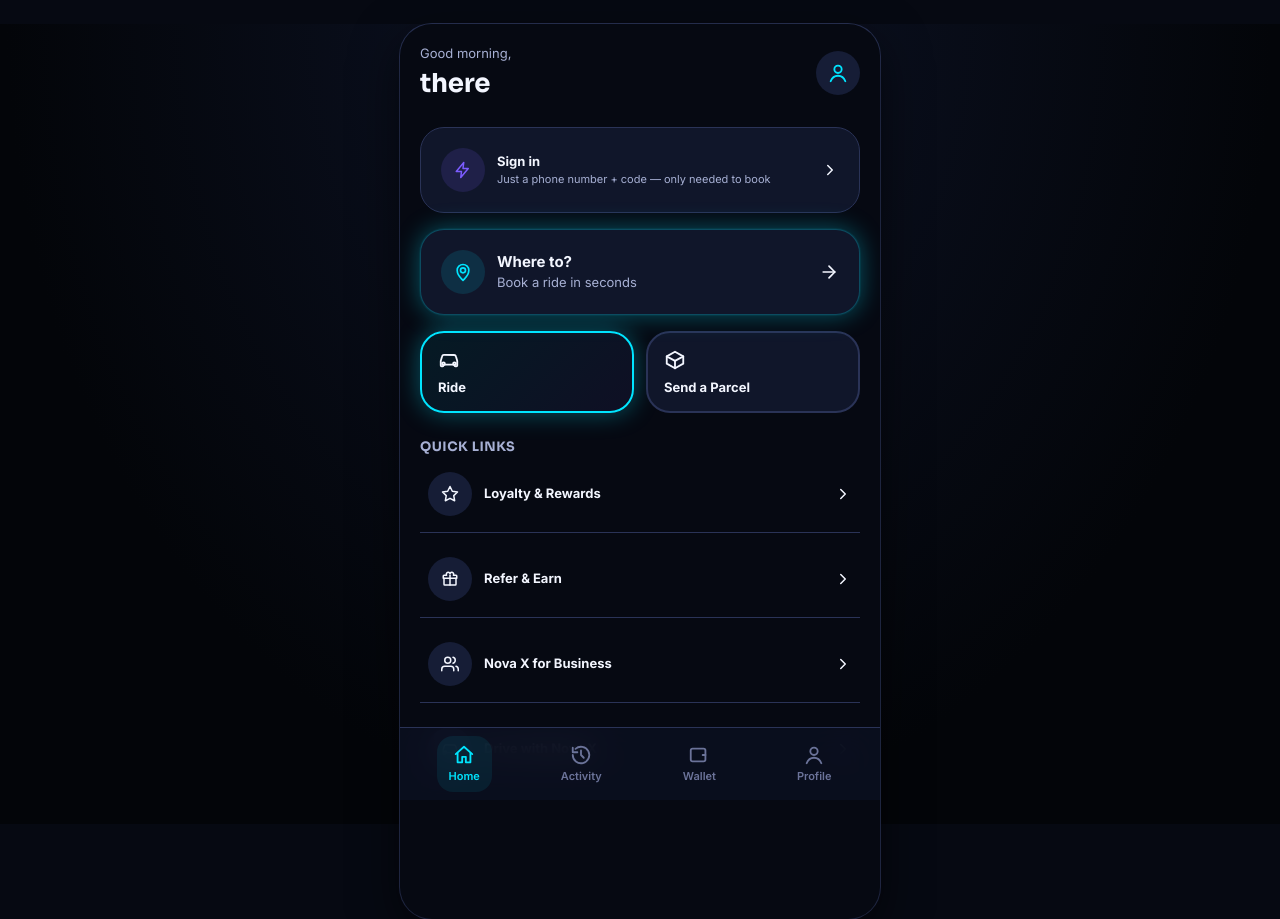
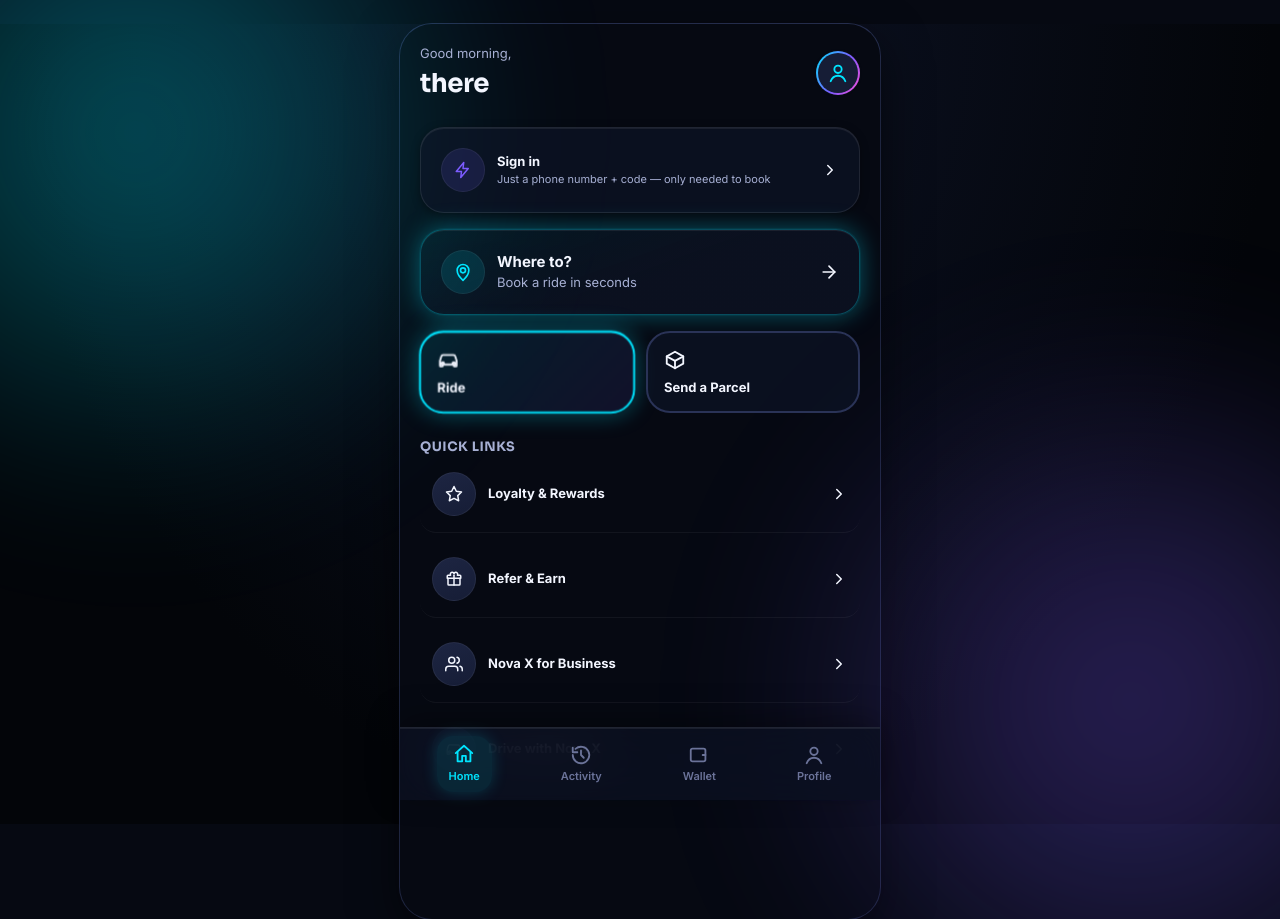
Before and after one commit to amdapex55-commits/novax-rides, a plain HTML site: page index.html in a window 1280 px wide. Drawn offline with nearby package versions, Linux system fonts and the light colour scheme.

Commit message:
Add files via upload

```diff
--- a/animations.css
+++ b/animations.css
@@ -1,11 +1,12 @@
 /* Nova X Rides — motion system. */
 
-/* Page transition: views fade+rise in as the router swaps them. */
+/* Page transition: views fade+rise+focus in as the router swaps them —
+   the slight blur-to-sharp adds a depth cue flat fades don't have. */
 @keyframes nx-view-in {
-  from { opacity: 0; transform: translateY(12px); }
-  to   { opacity: 1; transform: translateY(0); }
+  from { opacity: 0; transform: translateY(16px) scale(0.98); filter: blur(4px); }
+  to   { opacity: 1; transform: translateY(0) scale(1); filter: blur(0); }
 }
-.view-enter { animation: nx-view-in var(--dur-med) var(--ease-spring) forwards; }
+.view-enter { animation: nx-view-in 420ms var(--ease-spring) forwards; }
 
 /* Staggered list items */
 @keyframes nx-stagger-in {
--- a/base.css
+++ b/base.css
@@ -20,7 +20,8 @@ body {
 h1, h2, h3, h4 {
   font-family: var(--font-display);
   font-weight: 700;
-  letter-spacing: -0.01em;
+  letter-spacing: -0.02em;
+  font-feature-settings: "ss01" 1;
 }
 
 button, input, textarea, select {
@@ -53,6 +54,43 @@ img { max-width: 100%; display: block; }
   display: flex;
   flex-direction: column;
   overflow-x: hidden;
+  isolation: isolate;
+}
+
+/* Ambient aura — two soft, slowly-drifting glow blobs behind every screen.
+   This one layer is most of the difference between "flat dark app" and
+   "app that feels expensive": nothing else in the DOM references it. */
+#app-root::before,
+#app-root::after {
+  content: "";
+  position: fixed;
+  width: 60vmax;
+  height: 60vmax;
+  border-radius: 50%;
+  z-index: -1;
+  pointer-events: none;
+  filter: blur(80px);
+  opacity: 0.35;
+  animation: nx-aura-drift 18s ease-in-out infinite alternate;
+}
+#app-root::before {
+  top: -20vmax;
+  left: -20vmax;
+  background: radial-gradient(circle, var(--accent) 0%, transparent 70%);
+}
+#app-root::after {
+  bottom: -22vmax;
+  right: -18vmax;
+  background: radial-gradient(circle, var(--accent-2) 0%, transparent 70%);
+  animation-delay: -9s;
+  animation-direction: alternate-reverse;
+}
+@keyframes nx-aura-drift {
+  from { transform: translate(0, 0) scale(1); }
+  to   { transform: translate(6%, 4%) scale(1.12); }
+}
+@media (prefers-reduced-motion: reduce) {
+  #app-root::before, #app-root::after { animation: none; }
 }
 
 #view-container {
--- a/components.css
+++ b/components.css
@@ -4,6 +4,7 @@
 
 /* ---------- Buttons ---------- */
 .btn {
+  position: relative;
   display: inline-flex;
   align-items: center;
   justify-content: center;
@@ -13,18 +14,37 @@
   border-radius: var(--r-md);
   font-weight: 700;
   font-size: 15px;
-  transition: transform var(--dur-fast) var(--ease-out), box-shadow var(--dur-fast), opacity var(--dur-fast);
+  overflow: hidden;
+  transition: transform var(--dur-fast) var(--ease-bounce), box-shadow var(--dur-fast), opacity var(--dur-fast), filter var(--dur-fast);
   white-space: nowrap;
 }
-.btn:active { transform: scale(0.97); }
+.btn:active { transform: scale(0.96); filter: brightness(0.94); }
 .btn:disabled { opacity: 0.45; pointer-events: none; }
 .btn-block { width: 100%; }
 .btn-sm { height: 40px; padding: 0 var(--sp-4); font-size: 13px; border-radius: var(--r-sm); }
 
 .btn-primary {
-  background: var(--accent-gradient);
+  background: var(--accent-gradient-3);
+  background-size: 200% 100%;
   color: var(--on-accent);
-  box-shadow: var(--accent-glow);
+  box-shadow: var(--accent-glow), var(--glass-highlight);
+  transition: transform var(--dur-fast) var(--ease-bounce), box-shadow var(--dur-fast), background-position var(--dur-slow) var(--ease-out);
+}
+.btn-primary:active { background-position: 100% 0; }
+/* Diagonal light sweep on primary CTAs — the single biggest "this cost
+   money" cue you can add to a button for free. */
+.btn-primary::after {
+  content: "";
+  position: absolute;
+  inset: 0;
+  background: linear-gradient(115deg, transparent 30%, rgba(255,255,255,0.35) 48%, transparent 62%);
+  transform: translateX(-120%);
+  animation: nx-btn-shine 3.2s ease-in-out infinite;
+  animation-delay: 1s;
+}
+@keyframes nx-btn-shine {
+  0%, 40% { transform: translateX(-120%); }
+  65%, 100% { transform: translateX(120%); }
 }
 .btn-secondary {
   background: var(--surface-2);
@@ -42,30 +62,43 @@
 }
 .btn-icon {
   width: 44px; height: 44px; padding: 0; border-radius: var(--r-full);
-  background: var(--surface-2);
+  background: var(--glass-bg);
+  border: 1px solid var(--glass-border);
+  box-shadow: var(--glass-highlight);
+  backdrop-filter: blur(var(--glass-blur));
+  -webkit-backdrop-filter: blur(var(--glass-blur));
   display: inline-flex; align-items: center; justify-content: center;
+  transition: transform var(--dur-fast) var(--ease-bounce);
 }
-.btn-icon:active { transform: scale(0.92); }
+.btn-icon:active { transform: scale(0.9); }
 
 /* ---------- Cards & surfaces ---------- */
 .card {
-  background: var(--surface);
-  border: 1px solid var(--surface-border);
+  background: var(--glass-bg);
+  border: 1px solid var(--glass-border);
   border-radius: var(--r-lg);
   padding: var(--sp-5);
+  backdrop-filter: blur(var(--glass-blur));
+  -webkit-backdrop-filter: blur(var(--glass-blur));
+  box-shadow: var(--glass-highlight), var(--shadow-sm);
+  transition: transform var(--dur-fast) var(--ease-out), box-shadow var(--dur-fast);
 }
 .card-elevated {
   background: linear-gradient(160deg, var(--surface-2), var(--surface));
-  box-shadow: var(--shadow-md);
+  box-shadow: var(--shadow-md), var(--glass-highlight);
 }
 .glow-card {
   position: relative;
-  background: var(--surface);
+  background: linear-gradient(160deg, rgba(0,229,255,0.07), var(--glass-bg) 55%);
   border-radius: var(--r-lg);
   padding: var(--sp-5);
-  border: 1px solid rgba(0, 229, 255, 0.25);
-  box-shadow: 0 0 0 1px rgba(0, 229, 255, 0.06), var(--accent-glow);
+  border: 1px solid rgba(0, 229, 255, 0.28);
+  backdrop-filter: blur(var(--glass-blur));
+  -webkit-backdrop-filter: blur(var(--glass-blur));
+  box-shadow: 0 0 0 1px rgba(0, 229, 255, 0.06), var(--accent-glow), var(--glass-highlight);
+  transition: transform var(--dur-fast) var(--ease-bounce), box-shadow var(--dur-fast);
 }
+.glow-card:active { transform: scale(0.985); }
 
 /* ---------- Inputs ---------- */
 .field-label {
@@ -130,35 +163,44 @@ textarea.input { height: auto; min-height: 90px; padding-top: var(--sp-3); resiz
   justify-content: space-around;
   align-items: center;
   padding: var(--sp-2) var(--sp-2) calc(var(--sp-2) + var(--safe-bottom));
-  background: rgba(11, 16, 32, 0.85);
-  backdrop-filter: blur(16px);
-  border-top: 1px solid var(--surface-border);
+  background: var(--glass-bg-strong);
+  backdrop-filter: blur(24px) saturate(1.4);
+  -webkit-backdrop-filter: blur(24px) saturate(1.4);
+  border-top: 1px solid var(--glass-border);
+  box-shadow: var(--glass-highlight), 0 -8px 32px rgba(0,0,0,0.35);
   z-index: 50;
 }
 .nav-item {
+  position: relative;
   display: flex; flex-direction: column; align-items: center; gap: 2px;
   padding: var(--sp-2) var(--sp-3);
   border-radius: var(--r-md);
   color: var(--text-muted);
   font-size: 11px;
   font-weight: 600;
-  transition: color var(--dur-fast);
+  transition: color var(--dur-fast), transform var(--dur-fast) var(--ease-bounce);
 }
-.nav-item svg { width: 22px; height: 22px; }
-.nav-item.active { color: var(--accent); background: rgba(0, 229, 255, 0.08); }
+.nav-item svg { width: 22px; height: 22px; transition: transform var(--dur-fast) var(--ease-bounce); }
+.nav-item:active { transform: scale(0.9); }
+.nav-item.active { color: var(--accent); background: rgba(0, 229, 255, 0.1); box-shadow: 0 0 16px rgba(0,229,255,0.18); }
+.nav-item.active svg { transform: translateY(-1px); }
 
 /* ---------- List items / rows ---------- */
 .list-row {
   display: flex;
   align-items: center;
   gap: var(--sp-3);
-  padding: var(--sp-4) var(--sp-2);
-  border-bottom: 1px solid var(--surface-border);
+  padding: var(--sp-4) var(--sp-3);
+  border-radius: var(--r-md);
+  border-bottom: 1px solid rgba(255,255,255,0.05);
+  transition: background var(--dur-fast), transform var(--dur-fast) var(--ease-bounce);
 }
 .list-row:last-child { border-bottom: none; }
+.list-row:active { background: rgba(255,255,255,0.04); transform: scale(0.99); }
 .list-row-icon {
   width: 44px; height: 44px; border-radius: var(--r-full);
-  background: var(--surface-2);
+  background: linear-gradient(160deg, var(--surface-3), var(--surface-2));
+  border: 1px solid rgba(255,255,255,0.06);
   display: flex; align-items: center; justify-content: center;
   flex-shrink: 0;
 }
@@ -173,10 +215,10 @@ textarea.input { height: auto; min-height: 90px; padding-top: var(--sp-3); resiz
   text-transform: uppercase;
   letter-spacing: 0.03em;
 }
-.badge-success { background: rgba(46, 230, 166, 0.12); color: var(--success); }
-.badge-warning { background: rgba(255, 181, 71, 0.12); color: var(--warning); }
-.badge-error { background: rgba(255, 84, 112, 0.12); color: var(--error); }
-.badge-accent { background: rgba(0, 229, 255, 0.12); color: var(--accent); }
+.badge-success { background: rgba(46, 230, 166, 0.12); color: var(--success); box-shadow: 0 0 12px rgba(46,230,166,0.18); }
+.badge-warning { background: rgba(255, 181, 71, 0.12); color: var(--warning); box-shadow: 0 0 12px rgba(255,181,71,0.18); }
+.badge-error { background: rgba(255, 84, 112, 0.12); color: var(--error); box-shadow: 0 0 12px rgba(255,84,112,0.18); }
+.badge-accent { background: rgba(0, 229, 255, 0.12); color: var(--accent); box-shadow: 0 0 12px rgba(0,229,255,0.18); }
 
 .chip {
   display: inline-flex; align-items: center; gap: 6px;
@@ -197,13 +239,26 @@ textarea.input { height: auto; min-height: 90px; padding-top: var(--sp-3); resiz
 
 /* ---------- Avatar ---------- */
 .avatar {
+  position: relative;
   border-radius: var(--r-full);
   overflow: hidden;
   background: var(--surface-2);
   display: flex; align-items: center; justify-content: center;
   font-weight: 700;
   color: var(--accent);
+  box-shadow: 0 0 0 2px var(--bg), 0 0 0 3.5px transparent;
+  background-image: var(--accent-gradient-3);
+  background-origin: border-box;
 }
+.avatar::before {
+  content: "";
+  position: absolute;
+  inset: 2px;
+  border-radius: inherit;
+  background: var(--surface-2);
+  z-index: 0;
+}
+.avatar svg, .avatar span { position: relative; z-index: 1; }
 
 /* ---------- Selectable option card (vehicle/service picker) ---------- */
 .option-card {
@@ -211,17 +266,20 @@ textarea.input { height: auto; min-height: 90px; padding-top: var(--sp-3); resiz
   padding: var(--sp-4);
   border-radius: var(--r-lg);
   border: 2px solid var(--surface-border);
-  background: var(--surface);
-  transition: all var(--dur-fast);
+  background: var(--glass-bg);
+  backdrop-filter: blur(var(--glass-blur));
+  -webkit-backdrop-filter: blur(var(--glass-blur));
+  transition: border-color var(--dur-fast), background var(--dur-fast), box-shadow var(--dur-fast), transform var(--dur-fast) var(--ease-bounce);
   text-align: left;
   width: 100%;
 }
 .option-card.selected {
   border-color: var(--accent);
-  background: linear-gradient(135deg, rgba(0,229,255,0.08), rgba(124,92,255,0.08));
-  box-shadow: var(--accent-glow);
+  background: linear-gradient(135deg, rgba(0,229,255,0.1), rgba(124,92,255,0.1));
+  box-shadow: var(--accent-glow), var(--glass-highlight);
+  transform: scale(1.01);
 }
-.option-card:active { transform: scale(0.985); }
+.option-card:active { transform: scale(0.97); }
 
 /* ---------- Bottom sheet / modal ---------- */
 .overlay {
--- a/riderHome.js
+++ b/riderHome.js
@@ -77,7 +77,7 @@ export function renderHome(root) {
   `;
 
   root.querySelector("#whereToCard").addEventListener("click", () => navigate("/set-locations"));
-  root.querySelector("#signInCard")?.addEventListener("click", () => navigate("/phone"));
+  root.querySelector("#signInCard")?.addEventListener("click", () => { state.postAuthRedirect = null; navigate("/phone"); });
   root.querySelector("[data-nav-driver]")?.addEventListener("click", () => navigate("/driver/phone"));
   const rideBtn = root.querySelector("#rideBtn");
   const parcelBtn = root.querySelector("#parcelBtn");
--- a/router.js
+++ b/router.js
@@ -36,9 +36,9 @@ export const ROUTES = {
   "/history": { render: RiderAccount.renderTripHistory, auth: "RIDER", nav: true, tab: "history" },
   "/profile": { render: RiderAccount.renderProfile, auth: "RIDER", nav: true, tab: "profile" },
   "/settings": { render: RiderAccount.renderSettings, auth: "RIDER", nav: false },
-  "/loyalty": { render: RiderExtras.renderLoyalty, auth: "RIDER", nav: false },
-  "/refer": { render: RiderExtras.renderRefer, auth: "RIDER", nav: false },
-  "/business": { render: RiderExtras.renderBusiness, auth: "RIDER", nav: false },
+  "/loyalty": { render: RiderExtras.renderLoyalty, auth: "guest", nav: false },
+  "/refer": { render: RiderExtras.renderRefer, auth: "guest", nav: false },
+  "/business": { render: RiderExtras.renderBusiness, auth: "guest", nav: false },
 
   "/driver/pending": { render: DriverAuth.renderPendingApproval, auth: "DRIVER", nav: false },
   "/driver/kyc": { render: DriverAuth.renderKycUpload, auth: "DRIVER", nav: false },
```
Also changed, not shown: auth.js (+5 -2 lines), tokens.css (+12 -0 lines).
